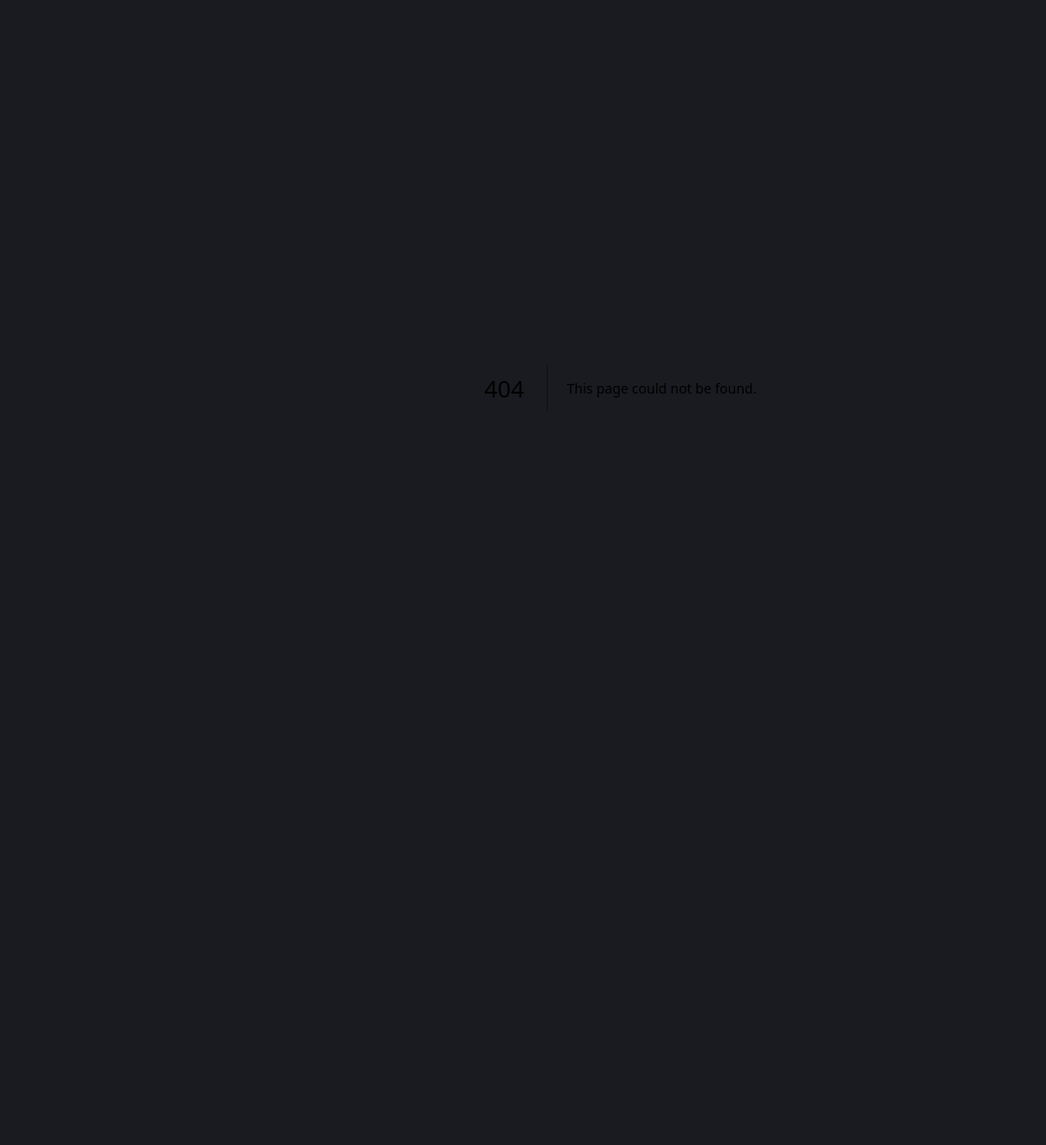
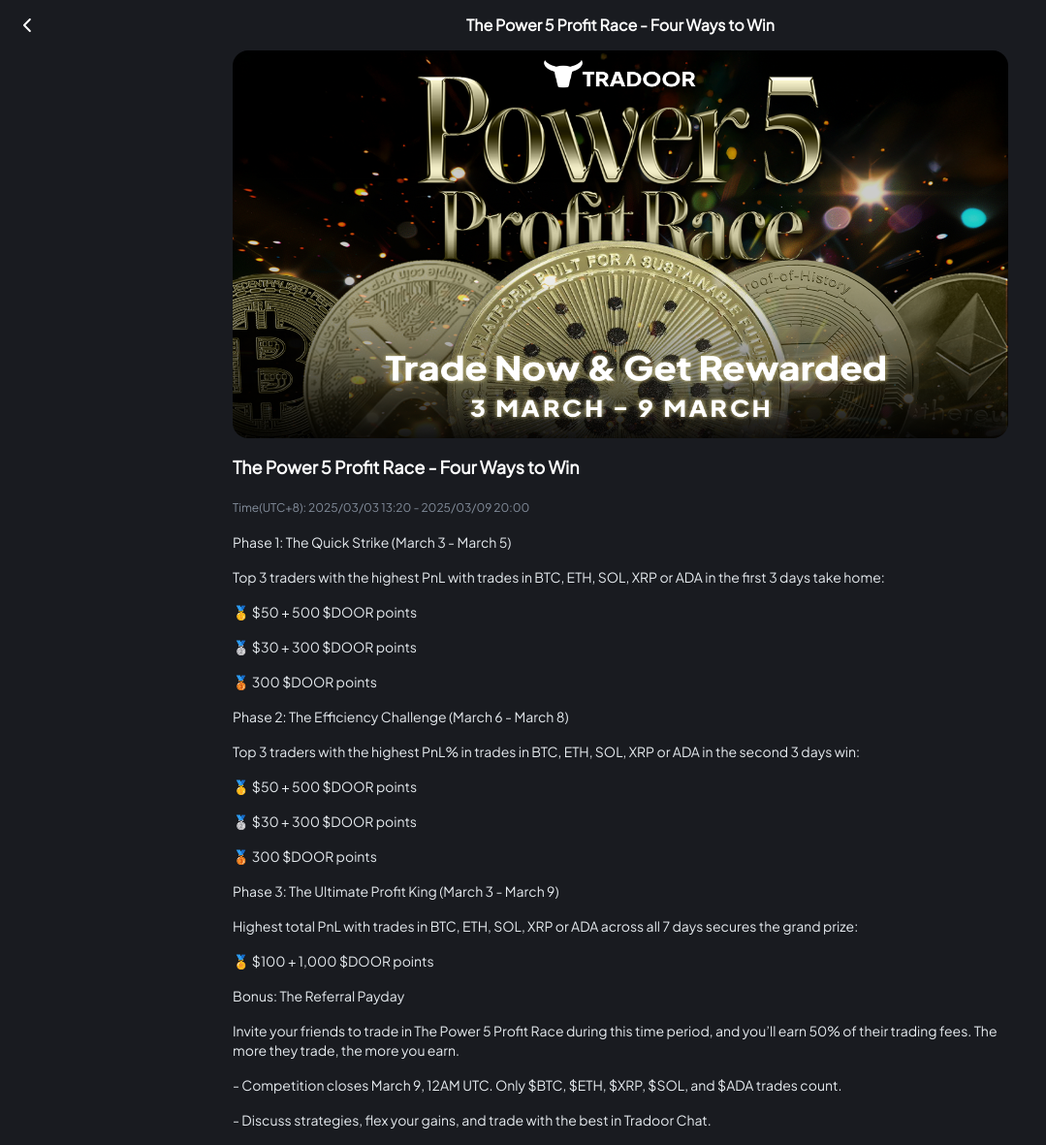
Before and after one commit to TonTradoor/tradoor-campaigns-detail, a Next.js app: page /race in a window 1280 px wide. Before the commit this address had no page. Shown: the whole page at 97% size, without its empty margins (0-1079 px from the left). Before the commit the page ends 800 px from the top, so only its background shows below. Built offline with nearby package versions, Linux system fonts and the light colour scheme.

Commit message:
feat: Power Race activity

```diff
--- /dev/null
+++ b/src/app/race/index.module.scss
@@ -0,0 +1,62 @@
+.container {
+  background-color: #191B20;
+  width: 100%;
+  text-overflow: ellipsis;
+  max-width: 800px;
+  margin: 0 auto;
+
+  .banner-wrap {
+    border-radius: 16px;
+    // height: 185px;
+    width: 100%;
+    overflow: hidden;
+    img {
+      height: 100%;
+      width: 100%;
+    }
+  }
+
+  .detail-info {
+    display: flex;
+    gap: 16px;
+    flex-direction: column;
+    padding: 16px 0px;
+
+    .title {
+      color: #fff;
+      font-size: 18px;
+      font-weight: 700;
+    }
+
+    .sub-title{
+      color: #fff;
+      font-size: 16px;
+      font-weight: 700;
+      margin-bottom: 4px;
+    }
+
+    .date {
+      margin-top: 4px;
+      color: #848E9C;
+      font-size: 12px;
+    }
+
+    .desc {
+      color: #E5EAEE;
+      font-size: 14px;
+      line-height: 20px;
+    }
+
+  }
+  .link-info {
+    display: flex;
+    gap: 8px;
+    flex-direction: column;
+    padding: 16px 0px;
+    .link {
+      color: #FF5B00;
+      text-decoration: underline;
+      font-size: 12px;
+    }
+  }
+}
--- /dev/null
+++ b/src/app/race/page.tsx
@@ -0,0 +1,57 @@
+"use client";
+
+import styles from "./index.module.scss";
+import Image from "next/image";
+import EnBanner from "./assets/en.png";
+import KoBanner from "./assets/ru.png";
+import RuBanner from "./assets/ru.png";
+import Nav from "@/compoents/Nav";
+import { useTranslation } from "react-i18next";
+import { useMemo } from "react";
+import useWindowSize from "@/hooks/useWindowResize";
+const Detail = () => {
+  const { i18n, t } = useTranslation();
+  const { isMobileStyle } = useWindowSize();
+  const memoImg = useMemo(() => {
+    if (i18n.language === "ru") return RuBanner;
+    if (i18n.language === "ko") return KoBanner;
+    return EnBanner;
+  }, [i18n.language]);
+
+  return (
+    <>
+      <Nav title={t("power_race_title")} />
+      <div className={styles["container"]}>
+        <div
+          className={styles["banner-wrap"]}
+          style={{ height: !isMobileStyle ? "400px" : "185px" }}
+        >
+          <Image src={memoImg} alt="" />
+        </div>
+        <div className={styles["detail-info"]}>
+          <p className={styles["title"]}>{t("power_race_title")}</p>
+          <p className={styles["date"]}>{t("power_race_date")}</p>
+          <p className={styles["desc"]}>{t("power_race_phase1_title")}</p>
+          <p className={styles["desc"]}>{t("power_race_phase1_desc")}</p>
+          <p className={styles["desc"]}>{t("power_race_phase1_top1")}</p>
+          <p className={styles["desc"]}>{t("power_race_phase1_top2")}</p>
+          <p className={styles["desc"]}>{t("power_race_phase1_top3")}</p>
+          <p className={styles["desc"]}>{t("power_race_phase2_title")}</p>
+          <p className={styles["desc"]}>{t("power_race_phase2_desc")}</p>
+          <p className={styles["desc"]}>{t("power_race_phase2_top1")}</p>
+          <p className={styles["desc"]}>{t("power_race_phase2_top2")}</p>
+          <p className={styles["desc"]}>{t("power_race_phase2_top3")}</p>
+          <p className={styles["desc"]}>{t("power_race_phase3_title")}</p>
+          <p className={styles["desc"]}>{t("power_race_phase3_desc")}</p>
+          <p className={styles["desc"]}>{t("power_race_phase3_top1")}</p>
+          <p className={styles["desc"]}>{t("power_race_bonus")}</p>
+          <p className={styles["desc"]}>{t("power_race_bonus_desc")}</p>
+          <p className={styles["desc"]}>{t("power_race_desc1")}</p>
+          <p className={styles["desc"]}>{t("power_race_desc2")}</p>
+        </div>
+      </div>
+    </>
+  );
+};
+
+export default Detail;
--- a/src/locales/en.json
+++ b/src/locales/en.json
@@ -8,23 +8,23 @@
   "pvp_c3": "Read more about the rules",
   "valentines_title": "Love & Leverage",
   "valentines_date": "Time(UTC): 2025/02/14 10:00 - 2025/02/20 10:00",
-  "valentines_desc1": "Love & Leverage: New Users Claim $5, Winners Walk Away with $500!",
-  "valentines_desc2": "While others waste money on overpriced dinners, you're here making it all on Tradoor.",
-  "valentines_desc3": "✨ Rewards for New Users",
-  "valentines_desc4": "Commitment issues? Not here. Fall hard for Tradoor and get rewarded.",
-  "valentines_desc5": "ALL new users to join us within this campaign period get a $5 Options voucher + 70% off trading fees.",
-  "valentines_desc6": "🤝 For Better or For Worse: PnL Showdown",
-  "valentines_desc7": "Two traders will win $20 USDT each—one for the best PnL, one for the worst PnL (because Tradoor loves everybody).  ",
-  "valentines_desc8": "How It Works:  ",
-  "valentines_desc9": "- Make a trade on Tradoor Perps.  ",
-  "valentines_desc10": "- The highest PnL from all winning trades secures the \"best PnL\" prize.  ",
-  "valentines_desc11": "- The lowest PnL from all failed trades secures the \"worst PnL\" prize.  ",
-  "valentines_desc12": "🎟 Bonus: Lucky Draw ",
-  "valentines_desc13": "Skip the romance, chase the rewards - if you've got the guts.",
-  "valentines_desc14": "Anyone who trades $10,000 volume during the event gets one lucky draw entry. No limits—every additional $10,000 volume earns another entry!  ",
-  "valentines_desc15": "🏆 Lucky Draw Prizes:  ",
-  "valentines_desc16": "- Options Vouchers: $5, $10, or $50  ",
-  "valentines_desc17": "- Trading Fee Discounts: 50% off or 80% off",
-  "valentines_desc18": "- USDT Rewards: $5, $50, $100 or $500",
-  "valentines_desc19": "No love, no problem. Just risk, reward, and leverage. Start trading now on Tradoor."
+  "power_race_title": "The Power 5 Profit Race - Four Ways to Win",
+  "power_race_date": "Time(UTC+8): 2025/03/03 13:20 - 2025/03/09 20:00",
+  "power_race_phase1_title": "Phase 1: The Quick Strike (March 3 - March 5)",
+  "power_race_phase1_desc": "Top 3 traders with the highest PnL with trades in BTC, ETH, SOL, XRP or ADA in the first 3 days take home:",
+  "power_race_phase1_top1": "🥇 $50 + 500 $DOOR points",
+  "power_race_phase1_top2": "🥈 $30 + 300 $DOOR points",
+  "power_race_phase1_top3": "🥉 300 $DOOR points",
+  "power_race_phase2_title": "Phase 2: The Efficiency Challenge (March 6 - March 8)",
+  "power_race_phase2_desc": "Top 3 traders with the highest PnL% in trades in BTC, ETH, SOL, XRP or ADA in the second 3 days win:",
+  "power_race_phase2_top1": "🥇 $50 + 500 $DOOR points",
+  "power_race_phase2_top2": "🥈 $30 + 300 $DOOR points",
+  "power_race_phase2_top3": "🥉 300 $DOOR points",
+  "power_race_phase3_title": "Phase 3: The Ultimate Profit King (March 3 - March 9)",
+  "power_race_phase3_desc": "Highest total PnL with trades in BTC, ETH, SOL, XRP or ADA across all 7 days secures the grand prize:",
+  "power_race_phase3_top1": "🏅 $100 + 1,000 $DOOR points",
+  "power_race_bonus": "Bonus: The Referral Payday",
+  "power_race_bonus_desc": "Invite your friends to trade in The Power 5 Profit Race during this time period, and you’ll earn 50% of their trading fees. The more they trade, the more you earn.",
+  "power_race_desc1": "- Competition closes March 9, 12AM UTC. Only $BTC, $ETH, $XRP, $SOL, and $ADA trades count.",
+  "power_race_desc2": "- Discuss strategies, flex your gains, and trade with the best in Tradoor Chat."
 }
--- a/src/locales/ko.json
+++ b/src/locales/ko.json
@@ -8,23 +8,23 @@
   "pvp_c3": "규칙에 대해 더 알아보기 ",
   "valentines_title": "Love & Leverage",
   "valentines_date": "기간(UTC): 2025/02/14 10:00 - 2025/02/20 10:00",
-  "valentines_desc1": "💖 Love & Leverage: 신규 사용자 $5 보장, 우승자는 최대 $500 획득!",
-  "valentines_desc2": "비싼 발렌타인데이 저녁에 돈을 낭비하는 대신, TRADOOR에서 돈을 만드는 건 어떤가요? ",
-  "valentines_desc3": "✨ 신규 사용자 보상",
-  "valentines_desc4": "약속에 문제가 생겼나요? Tradoor에선 그런 걱정이 없습니다!",
-  "valentines_desc5": "TRADOOR에 뛰어들고 보상을 받으시는 건 어떠신가요?",
-  "valentines_desc6": "🎁 이벤트 기간 내 신규 가입자 전원",
-  "valentines_desc7": "✅ $5 옵션 바우처 지급",
-  "valentines_desc8": "✅ 거래 수수료 70% 할인 제공",
-  "valentines_desc9": "🤝 PnL 챌린지: 최고 또는 최악의 PnL을 노려라!",
-  "valentines_desc10": "최고의 수익자와 최악의 손실자도 보상받는 이벤트!",
-  "valentines_desc11": "•최고 PnL 기록자: 가장 높은 수익을 낸 트레이더",
-  "valentines_desc12": "•최악 PnL 기록자: 가장 낮은 손실을 낸 트레이더 (TRADOOR는 모두를 사랑합니다!)",
-  "valentines_desc13": "🔥 참여 방법:",
-  "valentines_desc14": "1️⃣ TRADOOR Perps에서 거래",
-  "valentines_desc15": "2️⃣ 가장 높은 PnL을 기록한 거래자는 “최고 PnL” 상금 획득",
-  "valentines_desc16": "3️⃣ 가장 낮은 PnL을 기록한 거래자는 “최악 PnL” 상금 획득",
-  "valentines_desc17": "🎟 보너스: 럭키 드로우 이벤트",
-  "valentines_desc18": "로맨스는 뒤로 미뤄두고, 보상을 쫓아보시는 건 어떠신가요? 도전할 준비가 되셨나요?!",
-  "valentines_desc19": "•$10,000 거래량을 달성하면 럭키 드로우 1회 응모"
+  "power_race_title": "",
+  "power_race_date": "",
+  "power_race_phase1_title": "",
+  "power_race_phase1_desc": "",
+  "power_race_phase1_top1": "",
+  "power_race_phase1_top2": "",
+  "power_race_phase1_top3": "",
+  "power_race_phase2_title": "",
+  "power_race_phase2_desc": "",
+  "power_race_phase2_top1": "",
+  "power_race_phase2_top2": "",
+  "power_race_phase2_top3": "",
+  "power_race_phase3_title": "",
+  "power_race_phase3_desc": "",
+  "power_race_phase3_top1": "",
+  "power_race_bonus": "",
+  "power_race_bonus_desc": "",
+  "power_race_desc1": "",
+  "power_race_desc2": ""
 }
--- a/src/locales/ru.json
+++ b/src/locales/ru.json
@@ -7,5 +7,24 @@
   "pvp_c2": "Узнайте, как торговать в PvP здесь",
   "pvp_c3": "Подробнее о правилах",
   "valentines_title": "Love & Leverage",
-  "valentines_date": "TiПериод(UTC): 2025/02/14 10:00 - 2025/02/20 10:00"
+  "valentines_date": "TiПериод(UTC): 2025/02/14 10:00 - 2025/02/20 10:00",
+  "power_race_title": "Power 5 Profit Race — четыре способа победить",
+  "power_race_date": "3 март (13:20 UTC+8) по 5 март (20:00 UTC+8)",
+  "power_race_phase1_title": "Фаза 1: Быстрый удар (3 марта - 5 марта)",
+  "power_race_phase1_desc": "Топ-3 трейдера с наибольшими PnL на BTC, ETH, SOL, XRP или ADA за первые 3 дня получат:",
+  "power_race_phase1_top1": "🥇 $50 + 500 $DOOR points",
+  "power_race_phase1_top2": "🥈 $30 + 300 $DOOR points",
+  "power_race_phase1_top3": "🥉 300 $DOOR points",
+  "power_race_phase2_title": "Фаза 2: Испытание эффективности (6 марта - 8 марта)",
+  "power_race_phase2_desc": "Топ-3 трейдера с наибольшим PnL% на BTC, ETH, SOL, XRP или ADA за вторые 3 дня получат:",
+  "power_race_phase2_top1": "🥇 $50 + 500 $DOOR points",
+  "power_race_phase2_top2": "🥈 $30 + 300 $DOOR points",
+  "power_race_phase2_top3": "🥉 300 $DOOR points",
+  "power_race_phase3_title": "Фаза 3: Абсолютный король прибыли (3 марта - 9 марта)",
+  "power_race_phase3_desc": "Трейдер с наибольшей общей PnL на BTC, ETH, SOL, XRP или ADA за 7 дней забирает главный приз:",
+  "power_race_phase3_top1": "🏅 $100 + 1,000 $DOOR points",
+  "power_race_bonus": "Бонус: Прибыль с рефералов",
+  "power_race_bonus_desc": "Приглашай друзей торговать во время Power 5 Profit Race и получай 50% от их торговых комиссий. Чем больше они торгуют, тем больше ты зарабатываешь.",
+  "power_race_desc1": "- Конкурс закрывается 9 марта в 00:00 UTC. В зачет идут только сделки по $BTC, $ETH, $XRP, $SOL и $ADA.",
+  "power_race_desc2": "- Обсуждай стратегии, хвастайся профитом и торгуй с лучшими в Tradoor Chat."
 }
```
Also changed, not shown: src/app/valentines/consants.ts (deleted, +0 -40 lines), src/app/race/assets/en.png (added), src/app/race/assets/ru.png (added). Lines whose indentation alone changed are shown as unchanged.
